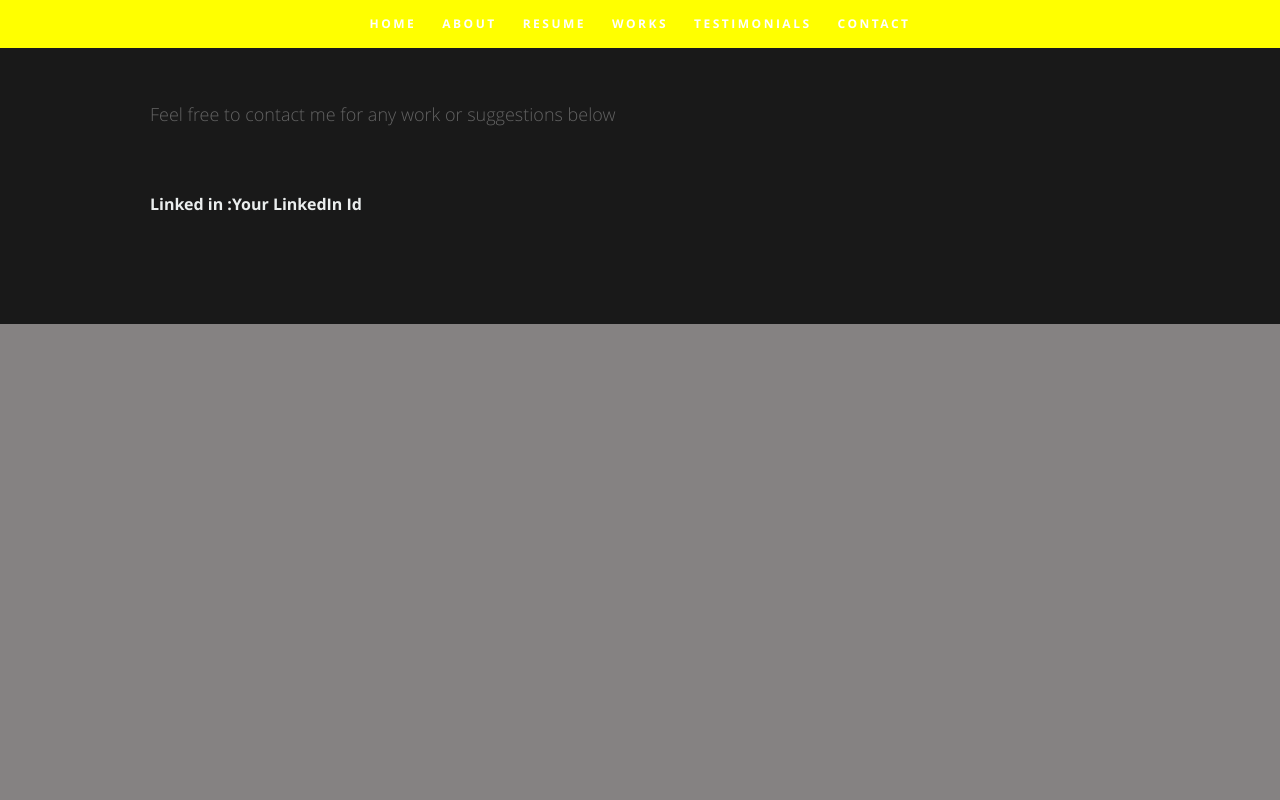
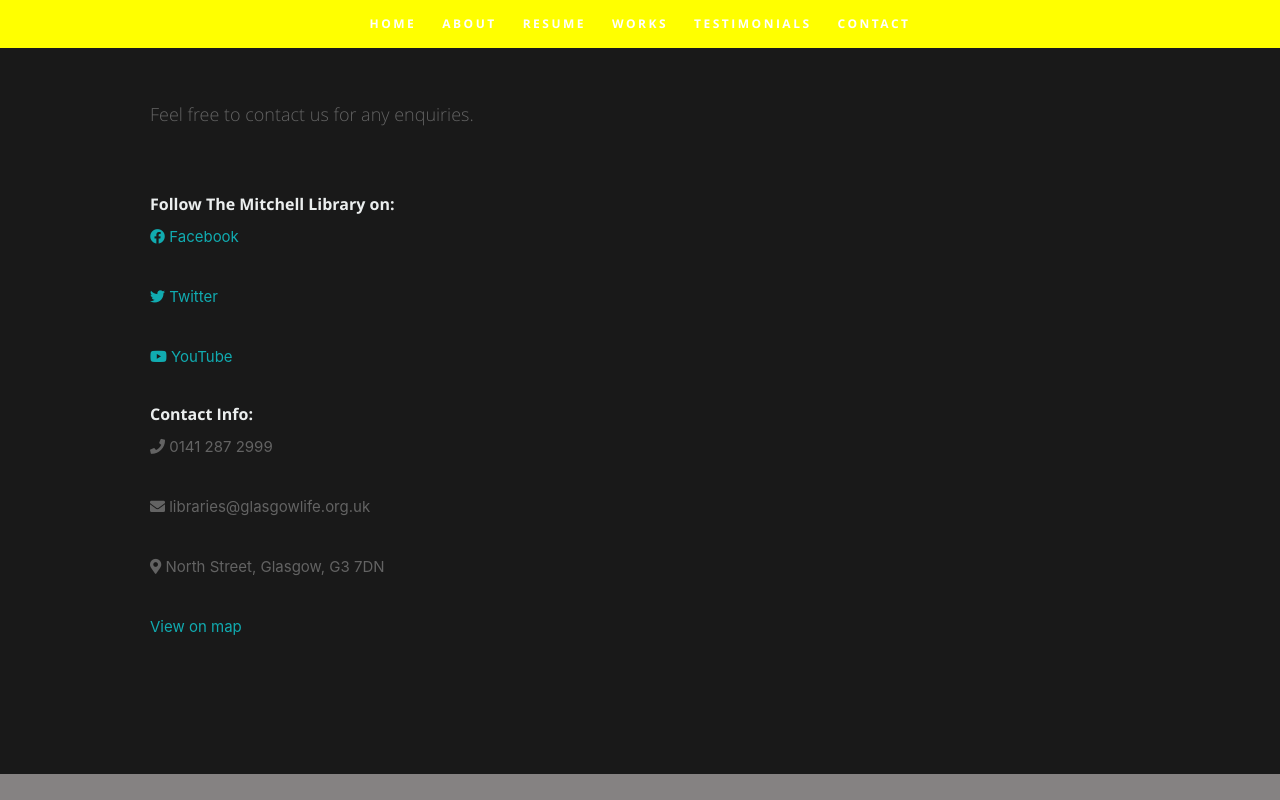
Before and after one commit to SpecialProject04b/Source, a React (Create React App) app: page /contact in a window 1280 px wide. Built offline with nearby package versions, Linux system fonts and the light colour scheme.

Commit message:
Contact Page update
used FAicons and href links

```diff
--- a/package.json
+++ b/package.json
@@ -3,6 +3,7 @@
   "version": "0.1.0",
   "private": true,
   "dependencies": {
+    "@material-ui/icons": "^4.11.3",
     "@types/enzyme": "^3.10.13",
     "@types/enzyme-adapter-react-16": "^1.0.6",
     "@types/react": "18.2.15",
--- a/public/index.html
+++ b/public/index.html
@@ -24,7 +24,7 @@
 <link rel="stylesheet" href="%PUBLIC_URL%/css/layout.css">
 <link rel="stylesheet" href="%PUBLIC_URL%/css/media-queries.css">
 <link rel="stylesheet" href="%PUBLIC_URL%/css/magnific-popup.css">
-
+<link rel="stylesheet" href="https://cdnjs.cloudflare.com/ajax/libs/font-awesome/5.15.1/css/all.min.css" />
 <script src="%PUBLIC_URL%/js/modernizr.js"></script>
 <title>Sample resume</title>
   </head>
--- a/src/components/ContactUs.js
+++ b/src/components/ContactUs.js
@@ -1,5 +1,6 @@
 import React, { Component } from 'react';
-import Header from './Header'
+import Header from './Header';
+
 export default class ContactUs extends Component {
   render() {
     let resumeData = this.props.resumeData;
@@ -9,16 +10,44 @@
         <div className="row section-head">
           <div className="ten columns">
             <p className="lead">
-              Feel free to contact me for any work or suggestions below
+              Feel free to contact us for any enquiries.
             </p>
           </div>
         </div>
         <div className="row">
           <aside className="eigth columns footer-widgets">
             <div className="widget">
-                <h4>Linked in :
-                  {resumeData.linkedinId}
-                </h4>
+              <h4>Follow The Mitchell Library on:</h4>
+              <p>
+                <a href="https://www.facebook.com/themitchelllibrary/" target="_blank" rel="noopener noreferrer">
+                  <i className="fab fa-facebook"></i> Facebook
+                </a>
+              </p>
+              <p>
+                <a href="https://twitter.com/i/flow/login?redirect_after_login=%2FGlasgowLib" target="_blank" rel="noopener noreferrer">
+                  <i className="fab fa-twitter"></i> Twitter
+                </a>
+              </p>
+              <p>
+                <a href="https://www.youtube.com/watch?v=E2XGVyRk4BA&list=PLboTtfd6l4frfaLJtsQPB1XgwUaTWlRgJ&ab_channel=GlasgowLife" target="_blank" rel="noopener noreferrer">
+                  <i className="fab fa-youtube"></i> YouTube
+                </a>
+              </p>
+            </div>
+            <div className="widget">
+              <h4>Contact Info:</h4>
+              <p>
+                <i className="fas fa-phone"></i> 0141 287 2999
+              </p>
+              <p>
+                <i className="fas fa-envelope"></i> libraries@glasgowlife.org.uk
+              </p>
+              <p>
+                <i className="fas fa-map-marker-alt"></i> North Street, Glasgow, G3 7DN
+              </p>
+              <p>
+                <a href="https://www.google.co.uk/maps/place/The+Mitchell+Library/@55.865322,-4.27375870000003,16z">View on map</a>
+              </p>
             </div>
           </aside>
         </div>
```
Also changed, not shown: 1 other file (tests, documents, lock files or other folders). Lines whose indentation alone changed are shown as unchanged.
